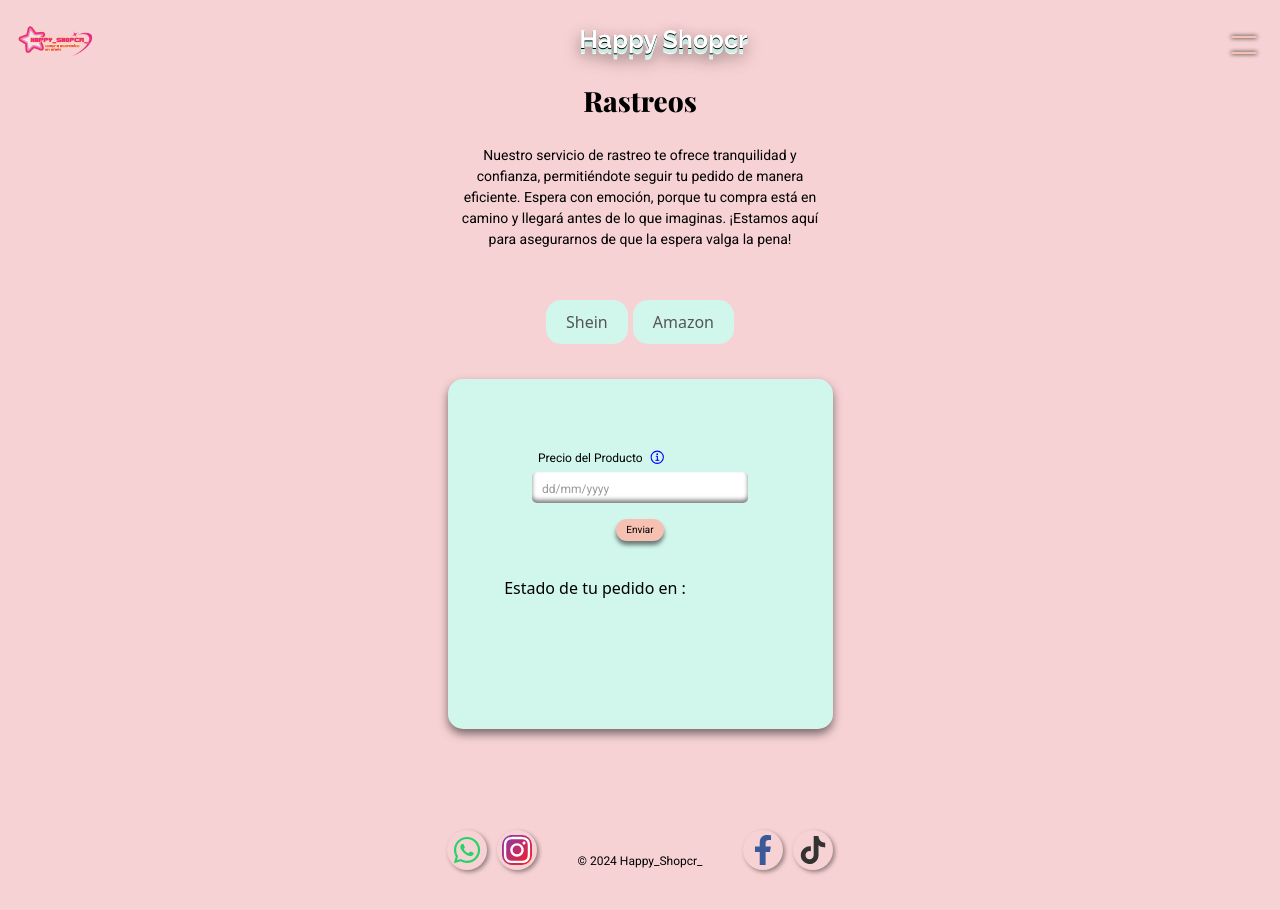
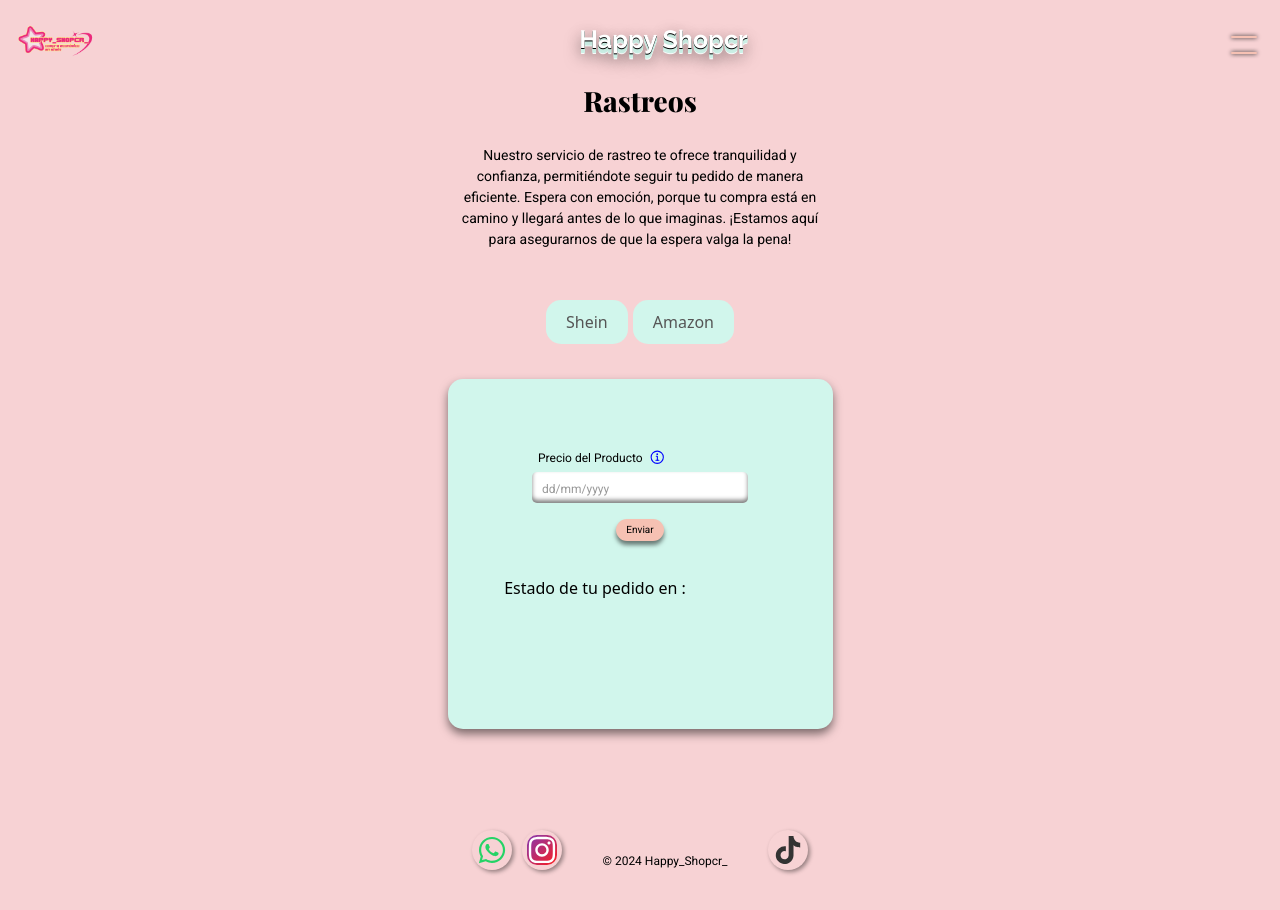
Before and after one commit to Davidc480/import_track, a Next.js app in the folder client/: page /OrderTracker in a window 1280 px wide. Built offline with nearby package versions, Linux system fonts and the light colour scheme; no server answers.

Commit message:
complete page

```diff
--- a/client/package.json
+++ b/client/package.json
@@ -16,7 +16,8 @@
     "react-dom": "^18",
     "react-hot-toast": "^2.4.1",
     "react-icons": "^5.0.1",
-    "react-redux": "^9.1.0"
+    "react-redux": "^9.1.0",
+    "react-scroll": "^1.9.0"
   },
   "devDependencies": {
     "autoprefixer": "^10.0.1",
--- a/client/src/Components/Footer/Footer.jsx
+++ b/client/src/Components/Footer/Footer.jsx
@@ -1,6 +1,6 @@
 'use client'
 import style from "./Footer.module.css"
-import { FaFacebookF, FaWhatsapp   } from "react-icons/fa";
+import { FaWhatsapp   } from "react-icons/fa";
 import { IoLogoTiktok } from "react-icons/io5";
 import { FaInstagram } from "react-icons/fa6";
 
@@ -11,16 +11,17 @@
                     <FaWhatsapp className={style.iconWhatsapp} size={30} />
                 </div>
                 <div className={style.iconContainer}>
-                    <FaInstagram className={style.iconInstagram} size={30} />
+                    <a href="https://www.instagram.com/happy_shopcr_?igsh=MW9oZWpmZ3F4aG1n" target="_blank" rel="noopener noreferrer">
+                        <FaInstagram className={style.iconInstagram} size={30} />
+                    </a>
                 </div>
                 <div className={style.text}>
                     <p>© 2024 Happy_Shopcr_</p>
                 </div>
                 <div className={style.iconContainer}>
-                    <FaFacebookF  className={style.iconFacebook} size={30}/>
-                </div>
-                <div className={style.iconContainer}>
-                    <IoLogoTiktok className={style.iconTiktok} size={30}/>
+                    <a href="https://www.tiktok.com/@happy_shopcr_?_t=8ksj2e5ACSD&_r=1" target="_blank" rel="noopener noreferrer">
+                        <IoLogoTiktok className={style.iconTiktok} size={30}/>
+                    </a>
                 </div>
         </div>
     )
--- a/client/src/Components/MenuHamburguer/MenuHamburguer.jsx
+++ b/client/src/Components/MenuHamburguer/MenuHamburguer.jsx
@@ -31,7 +31,7 @@
                     <a href="/">Home</a>
                 </li>
                 <li>
-                    <a href="">Calculadora</a>
+                    <a href="/#calculator" onClick={handlerClickButton}>Calculadora</a>
                 </li>
                 <li>
                     <a href="/orderTracker">Rastrear Pedido</a>
@@ -40,7 +40,7 @@
                     <a href="/nextOrder">Proximos pedidos</a>
                 </li>
                 <li>
-                    <a href="">Contacto</a>
+                    <a href="#footer" onClick={handlerClickButton}>Contacto</a>
                 </li>
             </ul>
             </nav>
--- a/client/src/app/OrderTracker/page.js
+++ b/client/src/app/OrderTracker/page.js
@@ -8,7 +8,9 @@
     <main className="flex min-h-screen flex-col items-center mb-10 ">
       <HeaderMobile />
       <OrderStatusTracker />
-      <Footer />
+      <div id="footer">
+        <Footer />
+      </div>
     </main>
   );
 }
--- a/client/src/app/nextOrder/page.js
+++ b/client/src/app/nextOrder/page.js
@@ -7,7 +7,9 @@
     <main className="flex min-h-screen flex-col items-center mb-10 ">
       <HeaderMobile />
       <NextOrdersCounter />
-      <Footer />
+      <div id="footer">
+        <Footer />
+      </div>
     </main>
   );
 }
--- a/client/src/app/page.js
+++ b/client/src/app/page.js
@@ -10,8 +10,12 @@
       <HeaderMobile />
       <AboutUs />
       <PromotionalBanner />
-      <Calculator />
-      <Footer />
+      <div id="calculator">
+        <Calculator />
+      </div>
+      <div id="footer">
+        <Footer />
+      </div>
     </main>
   );
 }
```
Also changed, not shown: 1 other file (tests, documents, lock files or other folders).
